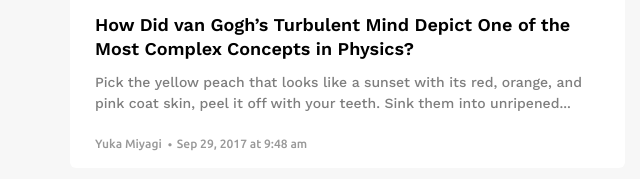
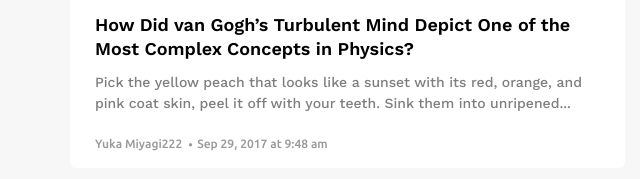
Before and after one commit to miyabi-lab-team/learn-git-sample, a plain HTML site: page index.html in a window 1280 px wide. Shown: the part 1123-1302 px from the top of the page, 0-640 px from the left. Drawn offline with nearby package versions, Linux system fonts and the light colour scheme.

Commit message:
changed name 2

```diff
--- a/index.html
+++ b/index.html
@@ -367,7 +367,7 @@
 										<div class="card-body">
 											<div class="card-title"><a href="post.html">How Did van Gogh’s Turbulent Mind Depict One of the Most Complex Concepts in Physics?</a></div>
 											<p class="card-text">Pick the yellow peach that looks like a sunset with its red, orange, and pink coat skin, peel it off with your teeth. Sink them into unripened...</p>
-											<small class="post_meta"><a href="#">Yuka Miyagi</a><span>Sep 29, 2017 at 9:48 am</span></small>
+											<small class="post_meta"><a href="#">Yuka Miyagi222</a><span>Sep 29, 2017 at 9:48 am</span></small>
 										</div>
 									</div>
 
```
